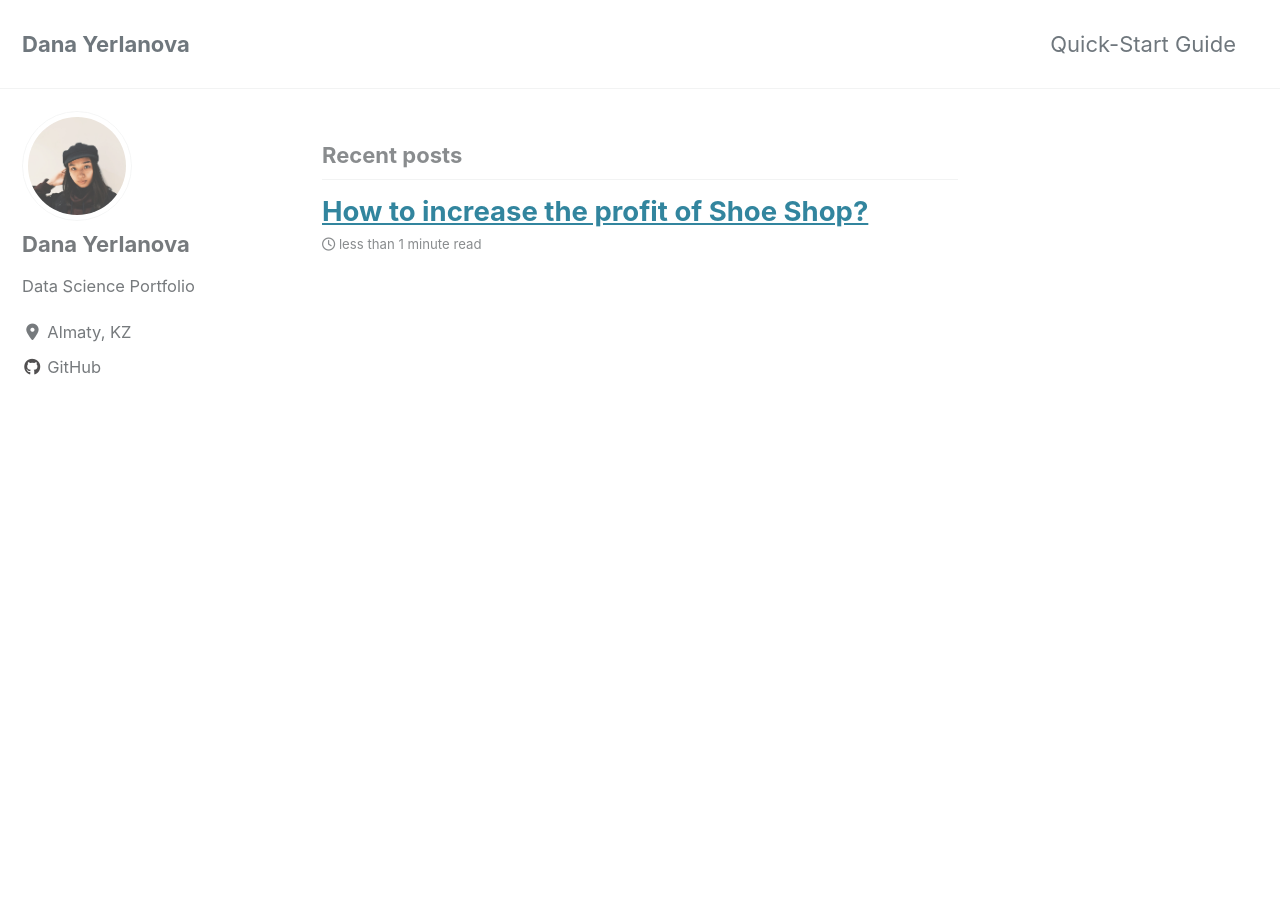
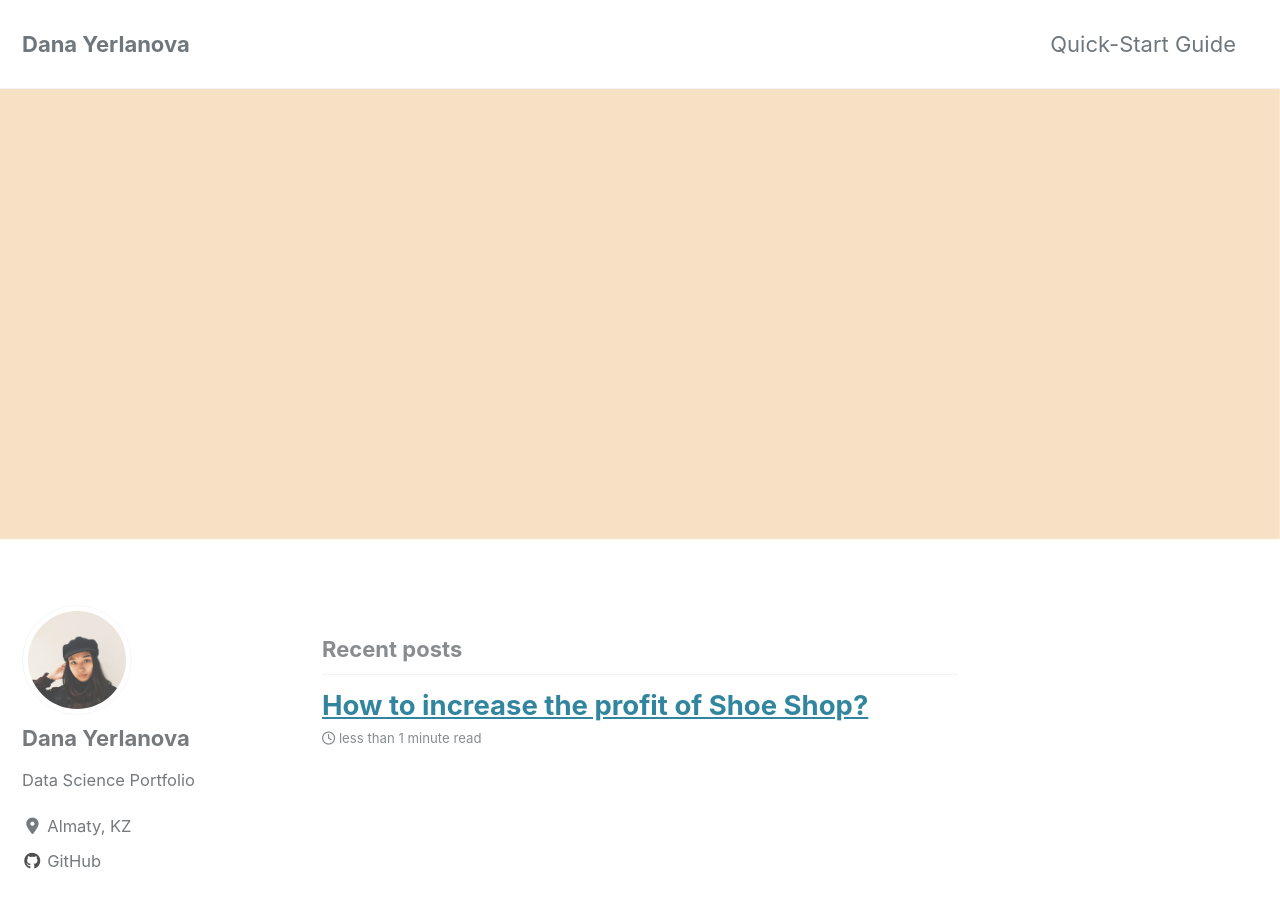
Before and after one commit to yerlandana/yerlandana.github.io, a Jekyll site: the page built from index.html, in a window 1280 px wide and 900 px high. Built offline with Jekyll 4.4.1, drawn with Linux system fonts in a browser that asks for light colours; cached includes are drawn as plain includes; nearby versions of some CDN libraries; the list of posts is cut into pages by our own code.

Commit message:
header image change

```diff
--- a/index.html
+++ b/index.html
@@ -2,5 +2,5 @@
 layout: home
 author_profile: true
 header:
-  image:"/images/background.jpg"
+  image: /images/background.jpg
 ---
```
Also changed, not shown: images/background.jpg.
